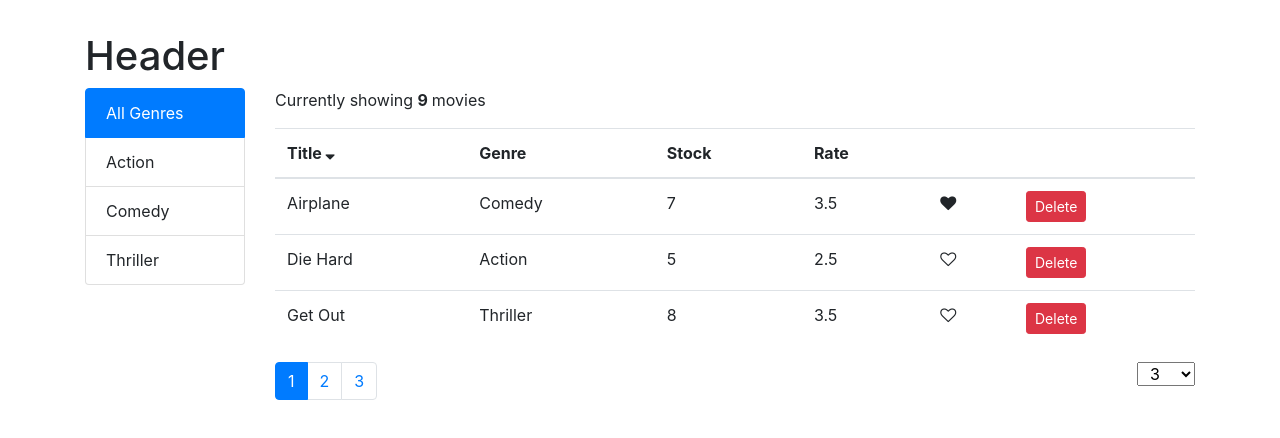
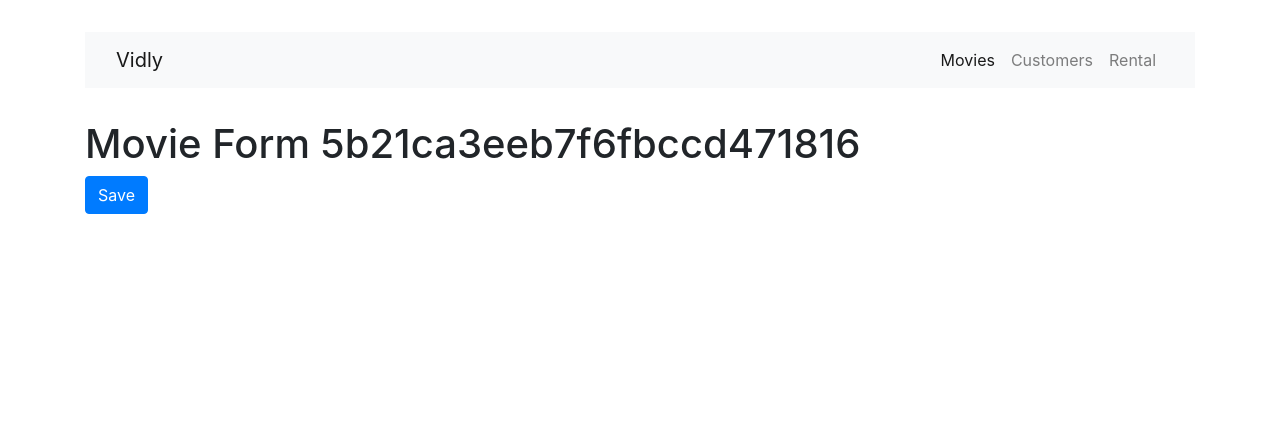
Before and after one commit to banyarthein/reactbymosh-vidly, a React (Create React App) app: page /movies/5b21ca3eeb7f6fbccd471816 in a window 1280 px wide. Shown: the top 438 px of the page. Built offline with nearby package versions, Linux system fonts and the light colour scheme.

Commit message:
routing and link

```diff
--- a/package.json
+++ b/package.json
@@ -13,6 +13,7 @@
     "prop-types": "^15.7.2",
     "react": "^17.0.1",
     "react-dom": "^17.0.1",
+    "react-router-dom": "^5.2.0",
     "react-scripts": "4.0.3",
     "web-vitals": "^1.1.0"
   },
--- a/src/App.css
+++ b/src/App.css
@@ -28,6 +28,10 @@
   color: #61dafb;
 }
 
+.navbar {
+  margin-bottom: 2em;
+}
+
 @keyframes App-logo-spin {
   from {
     transform: rotate(0deg);
@@ -36,3 +40,12 @@
     transform: rotate(360deg);
   }
 }
+
+.navbar .container,
+.navbar .container-fluid,
+.navbar .container-sm,
+.navbar .container-md,
+.navbar .container-lg,
+.navbar .container-xl {
+  justify-content: left;
+}
--- a/src/App.js
+++ b/src/App.js
@@ -1,11 +1,15 @@
-import logo from './logo.svg';
-import './App.css';
-import Movies from "./components/movies"
+import logo from "./logo.svg";
+import Movies from "./components/movies";
+import NavBar from "./components/common/navBar";
+import RoutingTable from "./components/common/routingTable";
+
+import "./App.css";
+
 function App() {
   return (
     <main className="container">
-      <h1>Header</h1>
-      <Movies></Movies>
+      <NavBar />
+      <RoutingTable />
     </main>
   );
 }
--- /dev/null
+++ b/src/components/common/navBar.jsx
@@ -0,0 +1,30 @@
+import React, { Component } from "react";
+import { NavLink, Link } from "react-router-dom";
+import Customers from "./../customers";
+
+const NavBar = () => {
+  return (
+    <nav className="navbar navbar-expand-lg navbar-light bg-light">
+      <div className="container-fluid">
+        <Link className="navbar-brand" to="#">
+          Vidly
+        </Link>
+        <div className="navbar-expand expand">
+          <div className="navbar-nav">
+            <NavLink className="nav-link" to="/movies">
+              Movies
+            </NavLink>
+            <NavLink className="nav-link" to="/customers">
+              Customers
+            </NavLink>
+            <NavLink className="nav-link" to="/rental">
+              Rental
+            </NavLink>
+          </div>
+        </div>
+      </div>
+    </nav>
+  );
+};
+
+export default NavBar;
--- /dev/null
+++ b/src/components/common/routingTable.jsx
@@ -0,0 +1,23 @@
+import React, { Component } from "react";
+import { Route, Switch, Redirect } from "react-router-dom";
+import Movies from "../movies";
+import Customers from "../customers";
+import Rental from "../rental";
+import NotFound from "../not-found";
+import MoviesForm from "./../movieForm";
+
+const RoutingTable = () => {
+  return (
+    <Switch>
+      <Route path="/movies/:id" component={MoviesForm}></Route>
+      <Route path="/movies" component={Movies}></Route>
+      <Route path="/customers" component={Customers} />
+      <Route path="/rental" component={Rental}></Route>
+      <Route path="/not-found" component={NotFound} />
+      <Redirect from="/" exact to="/movies"></Redirect>
+      <Redirect to="/not-found"></Redirect>
+    </Switch>
+  );
+};
+
+export default RoutingTable;
--- /dev/null
+++ b/src/components/customers.jsx
@@ -0,0 +1,9 @@
+import React, { Component } from "react";
+class Customers extends Component {
+  state = {};
+  render() {
+    return <h1>Customers</h1>;
+  }
+}
+
+export default Customers;
--- /dev/null
+++ b/src/components/movieForm.jsx
@@ -0,0 +1,16 @@
+import React, { Component } from "react";
+const MoviesForm = ({ match, history }) => {
+  return (
+    <div>
+      <h1>Movie Form {match.params.id}</h1>
+      <button
+        className="btn btn-primary"
+        onClick={() => history.push("/movies")}
+      >
+        Save
+      </button>
+    </div>
+  );
+};
+
+export default MoviesForm;
--- a/src/components/movies.jsx
+++ b/src/components/movies.jsx
@@ -1,4 +1,6 @@
 import React, { Component } from "react";
+import _ from "lodash";
+
 import { getMovies } from "../services/fakeMovieService";
 import Pagination from "../components/pagination";
 import { paginate } from "../util/paginate";
@@ -6,7 +8,6 @@ import ListGroup from "../components/common/listGroup";
 import { getGenres } from "../services/fakeGenreService";
 import PageSize from "../components/pagesize";
 import MoviesTable from "./moviesTable";
-import _ from "lodash";
 
 const defaultGrene = { _id: "0", name: "All Genres" };
 
--- a/src/components/moviesTable.jsx
+++ b/src/components/moviesTable.jsx
@@ -1,10 +1,17 @@
 import React, { Component } from "react";
 import Like from "./common/like";
 import Table from "./common/table";
+import { Link } from "react-router-dom";
 
 class MoviesTable extends Component {
   columns = [
-    { path: "title", label: "Title" },
+    {
+      path: "title",
+      label: "Title",
+      content: (movie) => (
+        <Link to={`/movies/${movie._id}`}>{movie.title}</Link>
+      ),
+    },
     { path: "genre.name", label: "Genre" },
     { path: "numberInStock", label: "Stock" },
     { path: "dailyRentalRate", label: "Rate" },
--- /dev/null
+++ b/src/components/not-found.jsx
@@ -0,0 +1,6 @@
+import React, { Component } from "react";
+const NotFound = () => {
+  return <h1>Page Not found.</h1>;
+};
+
+export default NotFound;
--- /dev/null
+++ b/src/components/rental.jsx
@@ -0,0 +1,9 @@
+import React, { Component } from "react";
+class Rental extends Component {
+  state = {};
+  render() {
+    return <h1>Rental</h1>;
+  }
+}
+
+export default Rental;
```
Also changed, not shown: src/index.js (+10 -10 lines), 1 other file (tests, documents, lock files or other folders).
